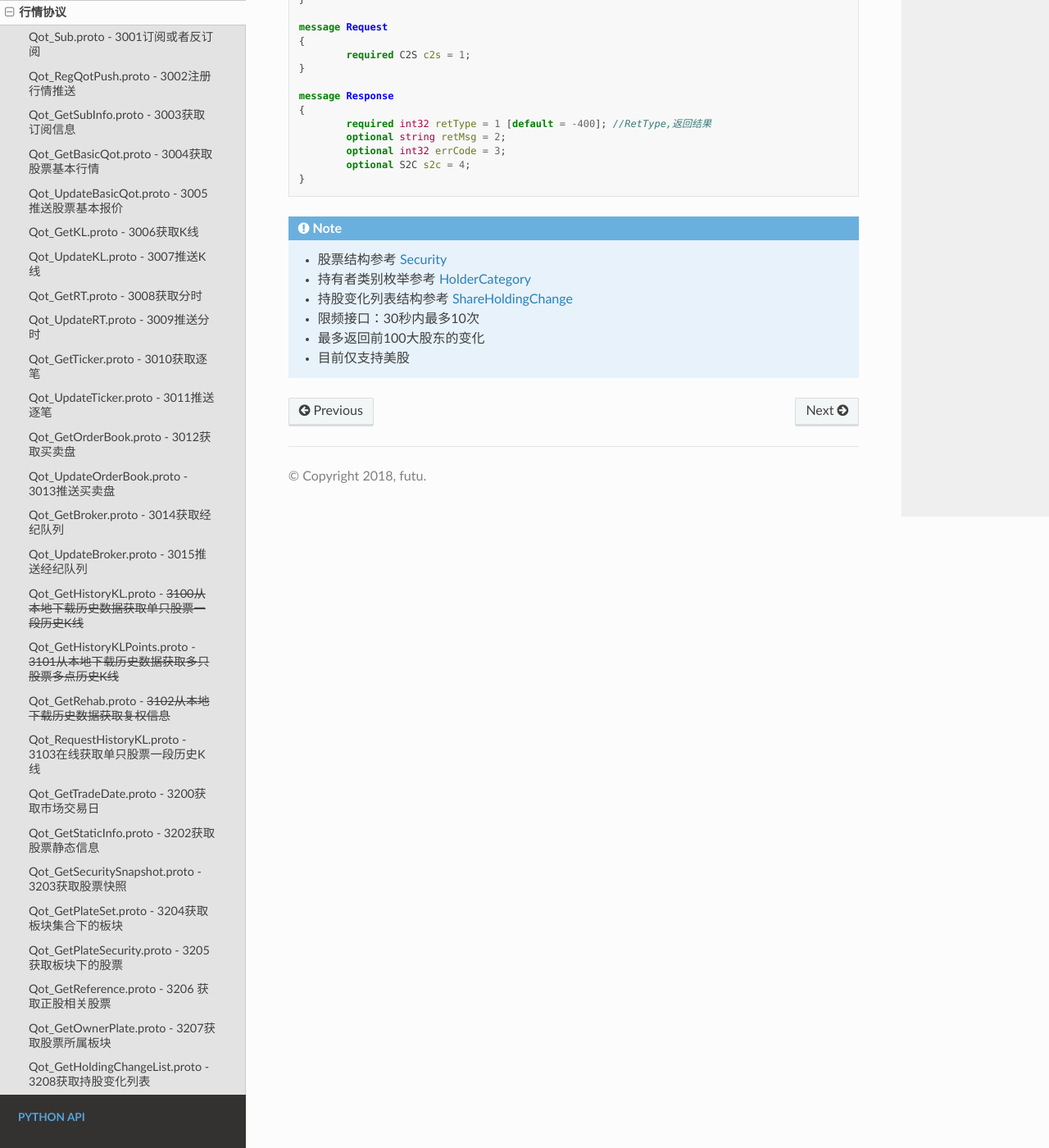
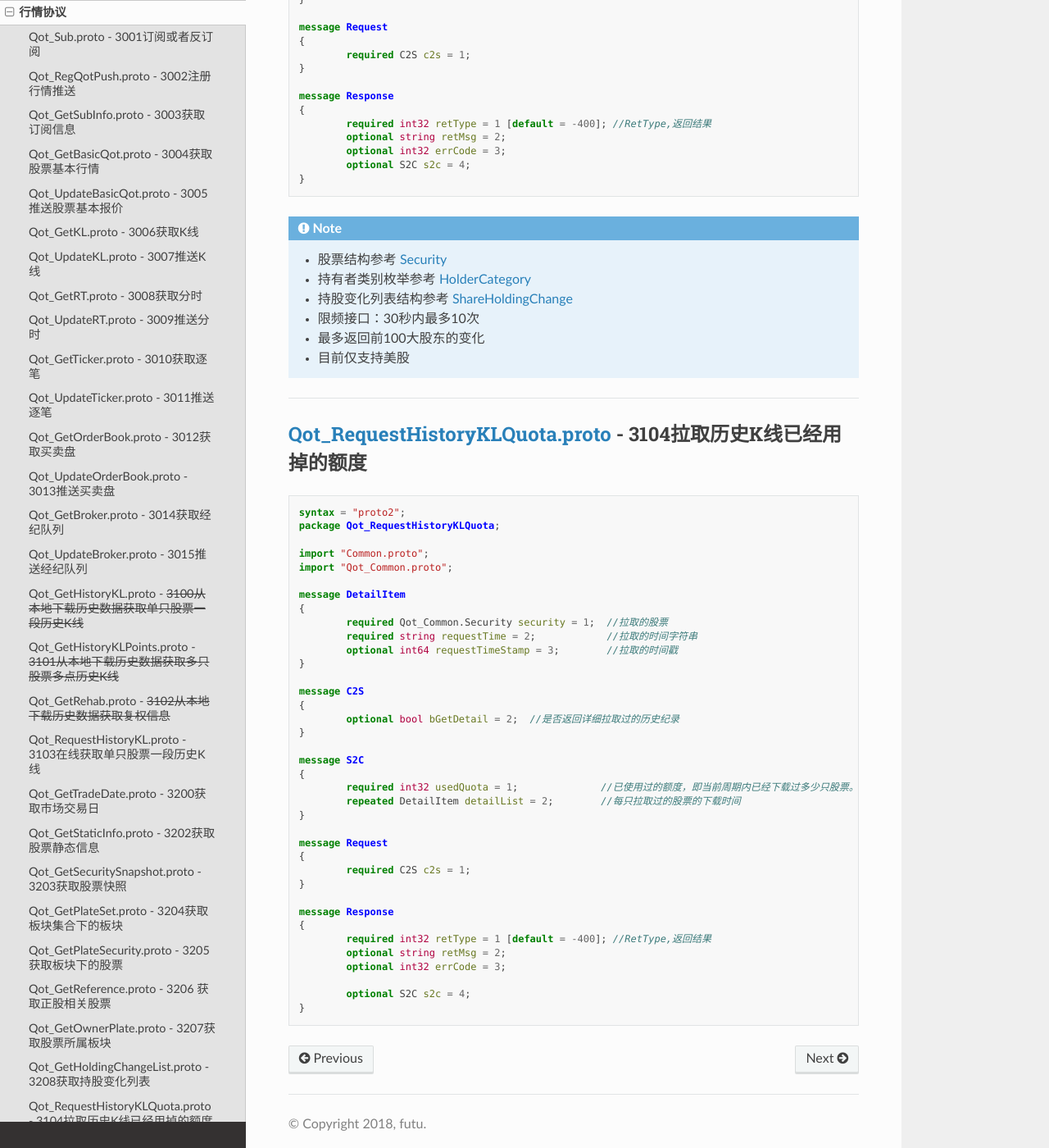
Before and after one commit to FutunnOpen/futu-api-doc, a Sphinx documentation site: the page built from doc_maker/source/protocol/quote_protocol.rst, in a window 1280 px wide and 1400 px high, scrolled down 23552 px. Shown: the whole window at 82% size. Built offline with Sphinx 7.4.7 and the Read the Docs theme 2.0.0, drawn with Linux system fonts in a browser that asks for light colours; pages that are not in the unit, such as notebooks, are missing from menus.

Commit message:
增加3104 拉取历史K线已经用掉的额度 协议的说明

```diff
--- a/doc_maker/source/protocol/quote_protocol.rst
+++ b/doc_maker/source/protocol/quote_protocol.rst
@@ -1327,3 +1327,49 @@
 	* 限频接口：30秒内最多10次
 	* 最多返回前100大股东的变化
 	* 目前仅支持美股
+
+
+-------------------------------------
+
+`Qot_RequestHistoryKLQuota.proto <https://github.com/FutunnOpen/py-futu-api/tree/master/futu/common/pb/Qot_RequestHistoryKLQuota.proto>`_ - 3104拉取历史K线已经用掉的额度
+--------------------------------------------------------------------------------------------------------------------------------------------------------------------------
+
+.. code-block:: protobuf
+
+	syntax = "proto2";
+	package Qot_RequestHistoryKLQuota;
+
+	import "Common.proto";
+	import "Qot_Common.proto";
+
+	message DetailItem
+	{
+		required Qot_Common.Security security = 1;  //拉取的股票
+		required string requestTime = 2;            //拉取的时间字符串
+		optional int64 requestTimeStamp = 3;        //拉取的时间戳
+	}
+
+	message C2S
+	{
+		optional bool bGetDetail = 2;  //是否返回详细拉取过的历史纪录
+	}
+
+	message S2C
+	{
+		required int32 usedQuota = 1;              //已使用过的额度，即当前周期内已经下载过多少只股票。
+		repeated DetailItem detailList = 2;        //每只拉取过的股票的下载时间
+	}
+
+	message Request
+	{
+		required C2S c2s = 1;
+	}
+
+	message Response
+	{
+		required int32 retType = 1 [default = -400]; //RetType,返回结果
+		optional string retMsg = 2;
+		optional int32 errCode = 3;
+
+		optional S2C s2c = 4;
+	}
```
